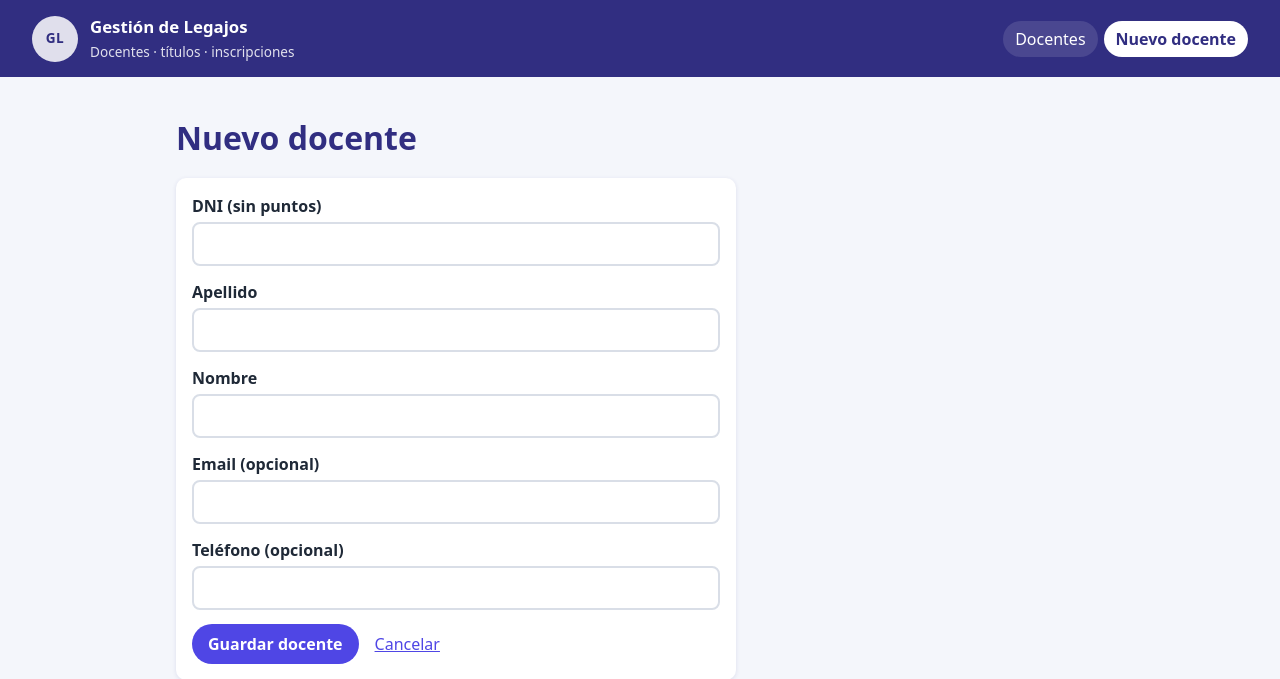
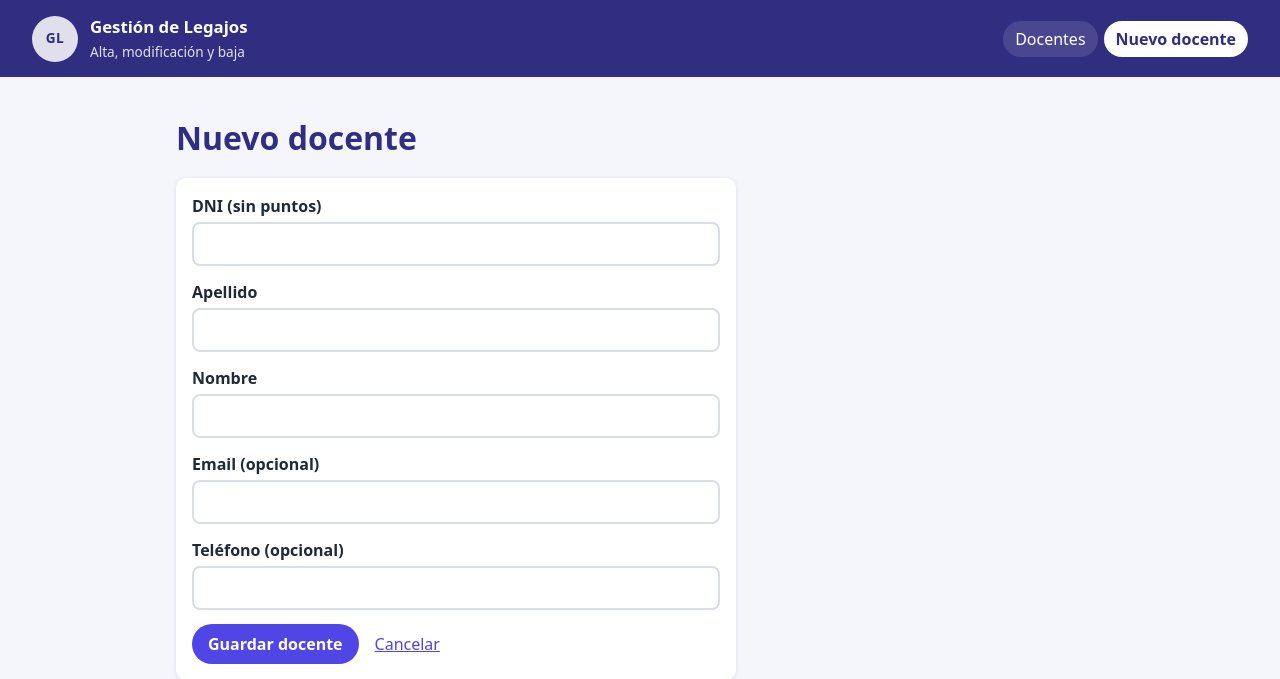
Before and after one commit to Prof-NkoCussi/gestion-legajos-php, a PHP site: page /alta.php in a window 1280 px wide. Shown: the top 679 px of the page. Run offline with PHP 8.4, Linux system fonts and the light colour scheme.

Commit message:
Cabecera: nuevo subtítulo del sistema y demo actualizada

```diff
--- a/includes/header.php
+++ b/includes/header.php
@@ -19,7 +19,7 @@
         <span class="cabecera__sigla" aria-hidden="true">GL</span>
         <div>
             <strong>Gestión de Legajos</strong>
-            <span>Docentes · títulos · inscripciones</span>
+            <span>Alta, modificación y baja</span>
         </div>
     </div>
     <!-- es_actual() agrega aria-current="page" al enlace de la página abierta -->
```
Also changed, not shown: 4 other files.
